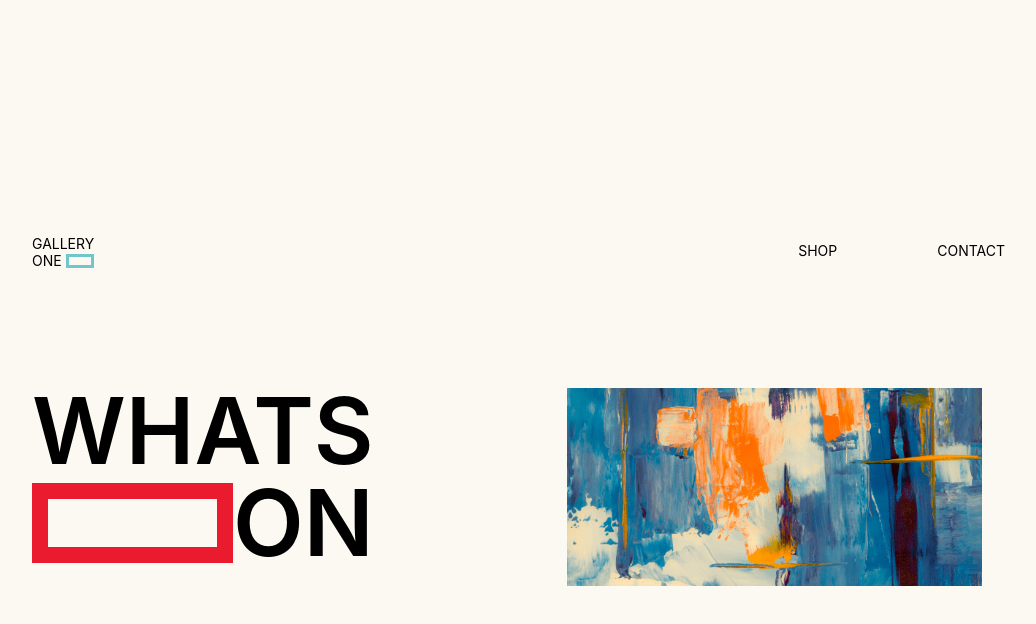
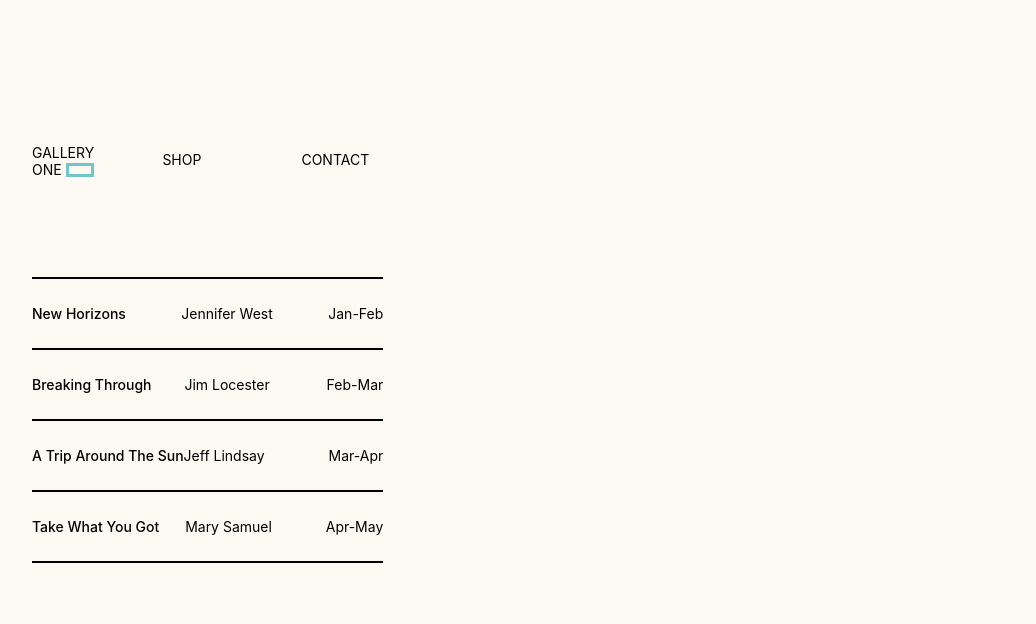
Before and after one commit to AndrewRoyCreative/galleryOne-vite, a React (Vite) app: page / in a window 1280 px wide. Shown: the top 624 px of the page, without its empty margins (8-1044 px from the left). Built offline with nearby package versions, Linux system fonts and the light colour scheme; what prettier-plugin-tailwindcss would draw is missing.

Commit message:
overflow issue

```diff
--- a/src/pages/Home.jsx
+++ b/src/pages/Home.jsx
@@ -16,10 +16,10 @@ const Home = () => {
   return (
     <>
     <Navbar />
-    {/* <Hero /> */}
-    <WhatsOn />
-    {/* <Exhibits />
-    <Articles />
+    {/* <Hero />
+    <WhatsOn /> */}
+    <Exhibits />
+    {/* <Articles />
     <Slider />
     <Newsletter />
     <Footer /> */}
```
